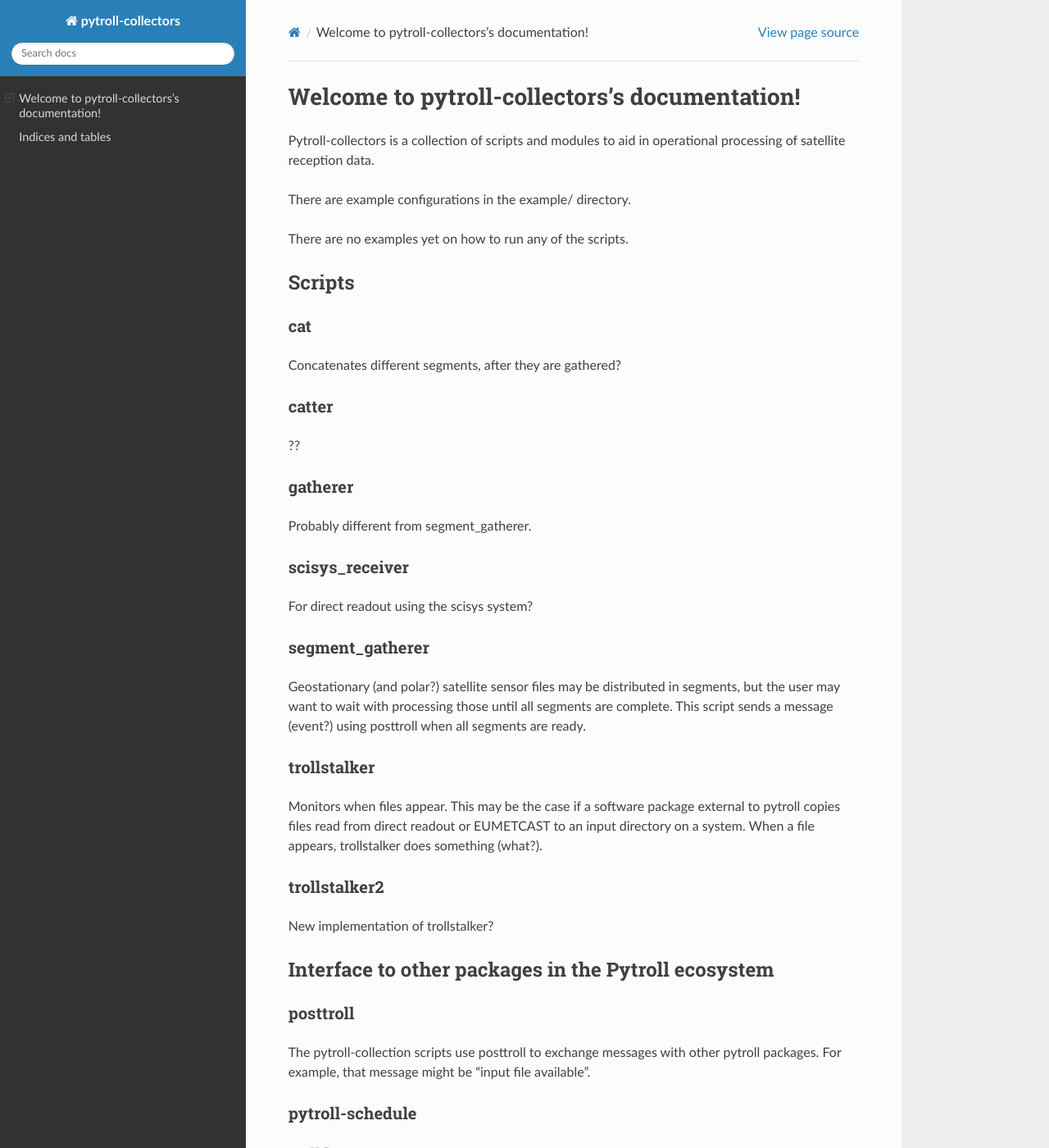
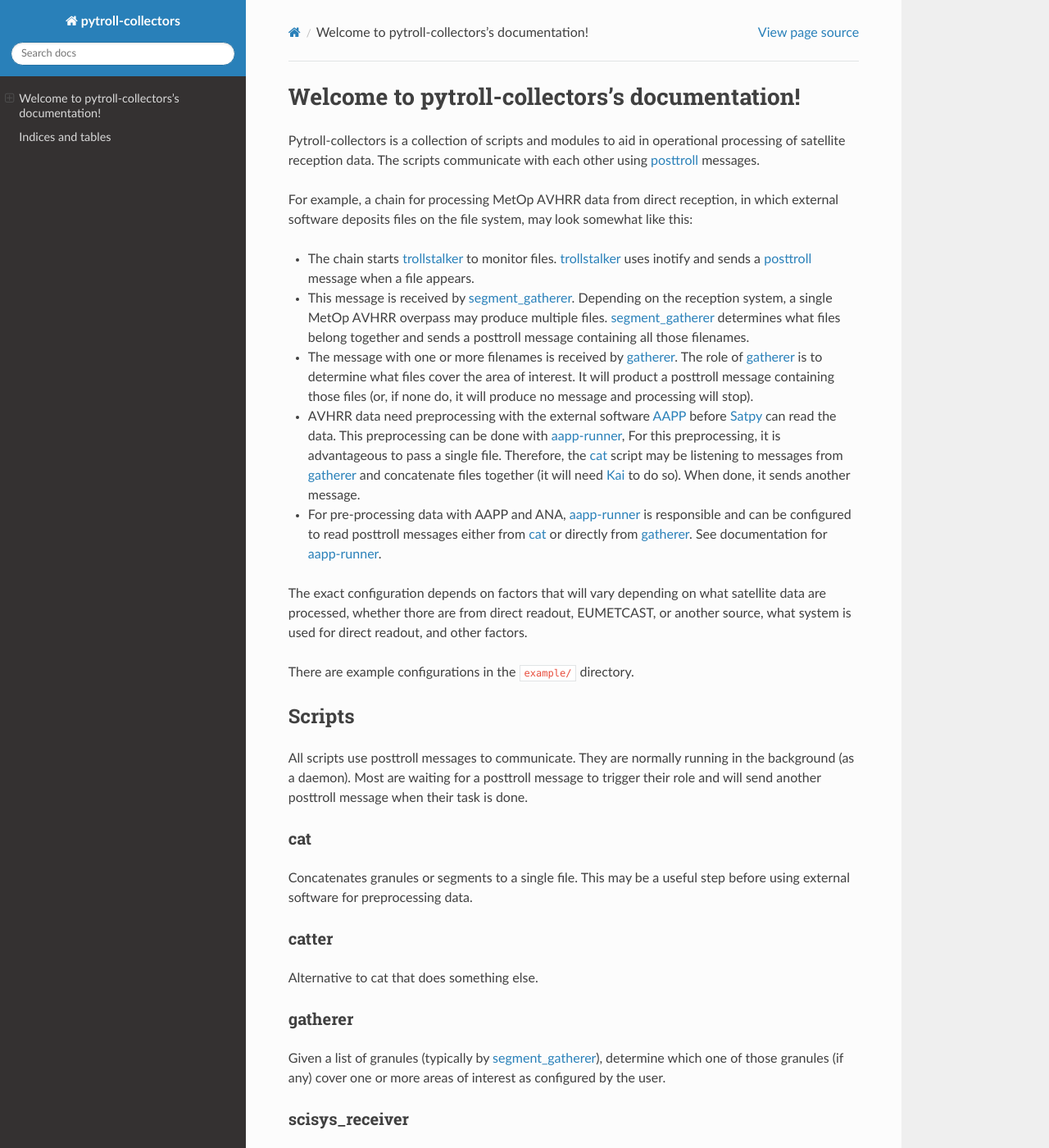
Before and after one commit to pytroll/pytroll-collectors, a Sphinx documentation site: the page built from doc/source/index.rst, in a window 1280 px wide and 1400 px high. Shown: the whole window at 82% size. Built offline with Sphinx 7.4.7 and the Read the Docs theme 2.0.0, drawn with Linux system fonts in a browser that asks for light colours; some of the changed text lies outside the part shown; grey boxes are pictures that could not be loaded.

Commit message:
Improve documentation
Improve the documentation.  Add a short description of all scripts.  How
useful this short description is depends on how well I (need to)
understand it.

```diff
--- a/doc/source/index.rst
+++ b/doc/source/index.rst
@@ -12,56 +12,111 @@
 
 Pytroll-collectors is a collection of scripts and modules to aid in
 operational processing of satellite reception data.
+The scripts communicate with each other using `posttroll`_ messages.
 
-There are example configurations in the example/ directory.
+For example, a chain for processing MetOp AVHRR data from direct
+reception, in which external software deposits files on the file system,
+may look somewhat like this:
 
-There are no examples yet on how to run any of the scripts.
+* The chain starts :ref:`trollstalker` to monitor files.
+  :ref:`trollstalker` uses inotify and sends a `posttroll`_ message
+  when a file appears.
+* This message is received by :ref:`segment-gatherer`.  Depending on the
+  reception system, a single MetOp AVHRR overpass may produce multiple files.
+  :ref:`segment-gatherer` determines what files belong together and sends a
+  posttroll message containing all those filenames.
+* The message with one or more filenames is received by :ref:`gatherer`.
+  The role of :ref:`gatherer` is to determine what files cover the area of
+  interest.  It will product a posttroll message containing those files (or,
+  if none do, it will produce no message and processing will stop).
+* AVHRR data need preprocessing with the external software `AAPP`_ before
+  `Satpy`_ can read the data.  This preprocessing can be done with
+  `aapp-runner`_, For this preprocessing, it is advantageous to pass a single
+  file.  Therefore, the :ref:`cat` script may be listening to messages from
+  :ref:`gatherer` and concatenate files together (it will need `Kai`_ to do
+  so).  When done, it sends another message.
+* For pre-processing data with AAPP and ANA, `aapp-runner`_ is responsible
+  and can be configured to read posttroll messages either from :ref:`cat` or
+  directly from :ref:`gatherer`.  See documentation for `aapp-runner`_.
+
+The exact configuration depends on factors that will vary depending on
+what satellite data are processed, whether thore are from direct readout,
+EUMETCAST, or another source, what system is used for direct readout,
+and other factors.
+
+There are example configurations in the ``example/`` directory.
+
+.. _posttroll: https://posttroll.readthedocs.io/en/latest/
+.. _AAPP: https://nwp-saf.eumetsat.int/site/software/aapp/
+.. _Satpy: https://satpy.readthedocs.io/
+.. _aapp-runner: https://github.com/pytroll/pytroll-aapp-runner
+.. _Kai: https://navigator.eumetsat.int/product/EO:EUM:SW:METOP:165
 
 Scripts
 -------
 
+All scripts use posttroll messages to communicate.  They are normally
+running in the background (as a daemon).  Most are waiting for a posttroll
+message to trigger their role and will send another posttroll message when
+their task is done.
+
+.. _cat:
+
 cat
 ^^^
 
-Concatenates different segments, after they are gathered?
+Concatenates granules or segments to a single file.  This may be a useful step
+before using external software for preprocessing data.
 
 catter
 ^^^^^^
 
-??
+Alternative to cat that does something else.
+
+.. _gatherer:
 
 gatherer
 ^^^^^^^^
 
-Probably different from segment_gatherer.
+Given a list of granules (typically by :ref:`segment-gatherer`), determine
+which one of those granules (if any) cover one or more areas of interest
+as configured by the user.
 
 scisys_receiver
 ^^^^^^^^^^^^^^^
 
-For direct readout using the scisys system?
+.. automodule:: pytroll_collectors.scisys
+
+.. _segment-gatherer:
 
 segment_gatherer
 ^^^^^^^^^^^^^^^^
 
-Geostationary (and polar?) satellite sensor files may be distributed in
-segments, but the user may want to wait with processing those until all
-segments are complete.
-This script sends a message (event?) using posttroll when all segments are
-ready.
+.. automodule:: pytroll_collectors.segments
+
+.. _trollstalker:
 
 trollstalker
 ^^^^^^^^^^^^
 
-Monitors when files appear.
-This may be the case if a software package external to pytroll copies
-files read from direct readout or EUMETCAST to an input directory on a
-system.
-When a file appears, trollstalker does something (what?).
+Monitor when files appear using inotify, typically run as a deamon.
+When a file appears, send a message using posttroll, which must be running.
+The config determines what file patterns are monitored and what posttroll
+messages will be sent, among other things.
+Listeners to this message may be, for example,
+``segment_gatherer`` or ``pytroll-aapp-runner``.
+
 
 trollstalker2
 ^^^^^^^^^^^^^
 
-New implementation of trollstalker?
+New, alternative implementation of trollstalker.  Not really needed,
+as trollstalker works fine and is actively maintained.
+
+zipcollector_runner
+^^^^^^^^^^^^^^^^^^^
+
+To be documented.
 
 Interface to other packages in the Pytroll ecosystem
 ----------------------------------------------------
@@ -69,21 +124,32 @@
 posttroll
 ^^^^^^^^^
 
-The pytroll-collection scripts use posttroll to exchange messages with
+The pytroll-collection scripts use `posttroll`_ to exchange messages with
 other pytroll packages.  For example, that message might be "input
-file available".
+file available".  Therefore, `posttroll`_ must be running for the processing
+with pytroll-collectors to function.
 
-pytroll-schedule
-^^^^^^^^^^^^^^^^
+pytroll-aapp-runner
+^^^^^^^^^^^^^^^^^^^
+
+`aapp-runner`_ may be listening to messages from :ref:`cat` or
+:ref:`segment-gatherer`.
 
 trollflow2
 ^^^^^^^^^^
 
 Trollflow2 is the successor of the now-retired trollduction package.
-Some of the content of trollduction was moved to pytroll-collectors.
+Some of the scripts in pytroll-collectors, such as trollstalker,
+segment_gatherer, and gatherer, were previously part of trollduction,
+but are now here rather than in trollflow2.  Today trollflow2 may be
+listening to messages sent by scripts from pytroll-collectors.
 
 trollsift
 ^^^^^^^^^
+
+Used for filename pattern matching, see `trollsift`_ documentation.
+
+.. _trollsift: https://trollsift.readthedocs.io/en/latest/
 
 Indices and tables
 ==================
```
Also changed, not shown: 1 other file.
